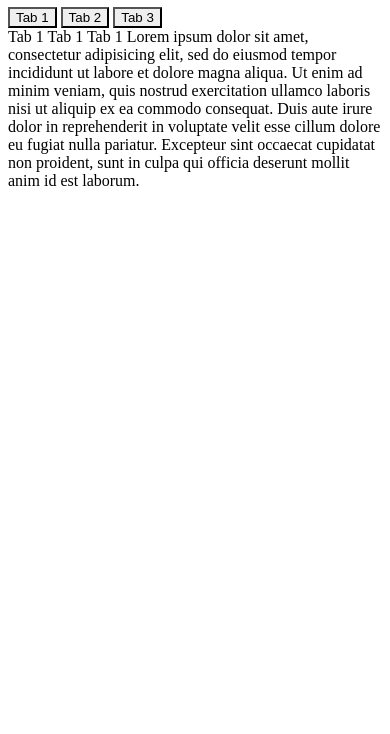
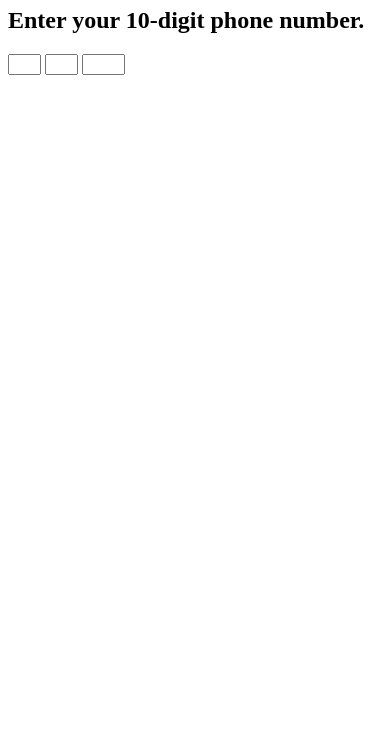
Before and after one commit to rplugge/07-08-js-mini-exercises, a plain HTML site: page AutoTabPhoneNumber/index.html in a window 390 px wide. Shown: the part 110-844 px from the top of the page. Drawn offline with Linux system fonts and the light colour scheme.

Commit message:
Completed auto tab phone number

```diff
--- a/AutoTabPhoneNumber/global.css
+++ b/AutoTabPhoneNumber/global.css
@@ -1,18 +1,13 @@
-.tab {
-
-  display: inline;
-
+#areacode{
+  width: 25px;
 }
 
-button {
-  border-radius: 0px;
+
+#prefix{
+  width: 25px;
 }
 
-.tabcontent {
-  position: absolute;
 
+#meatnpotatoes{
+  width: 35px;
 }
-
-.content {
-  position: relative;
-}
--- a/AutoTabPhoneNumber/global.js
+++ b/AutoTabPhoneNumber/global.js
@@ -1,27 +1,9 @@
-var tab1content = "Tab 1 Tab 1 Tab 1 Lorem ipsum dolor sit amet, consectetur adipisicing elit, sed do eiusmod tempor incididunt ut labore et dolore magna aliqua. Ut enim ad minim veniam, quis nostrud exercitation ullamco laboris nisi ut aliquip ex ea commodo consequat. Duis aute irure dolor in reprehenderit in voluptate velit esse cillum dolore eu fugiat nulla pariatur. Excepteur sint occaecat cupidatat non proident, sunt in culpa qui officia deserunt mollit anim id est laborum.";
 
-var tab2content = "Tab 2 Tab 2 Tab 2 Lorem ipsum dolor sit amet, consectetur adipisicing elit, sed do eiusmod tempor incididunt ut labore et dolore magna aliqua. Ut enim ad minim veniam, quis nostrud exercitation ullamco laboris nisi ut aliquip ex ea commodo consequat. Duis aute irure dolor in reprehenderit in voluptate velit esse cillum dolore eu fugiat nulla pariatur. Excepteur sint occaecat cupidatat non proident, sunt in culpa qui officia deserunt mollit anim id est laborum.";
-
-var tab3content = "Tab 3 Tab 3 Tab 3 Lorem ipsum dolor sit amet, consectetur adipisicing elit, sed do eiusmod tempor incididunt ut labore et dolore magna aliqua. Ut enim ad minim veniam, quis nostrud exercitation ullamco laboris nisi ut aliquip ex ea commodo consequat. Duis aute irure dolor in reprehenderit in voluptate velit esse cillum dolore eu fugiat nulla pariatur. Excepteur sint occaecat cupidatat non proident, sunt in culpa qui officia deserunt mollit anim id est laborum.";
+function autoTab(current, next){
+  if (current.getAttribute &&
+    current.value.length == current.getAttribute("maxlength")){
+    next.focus()
+  }
 
 
-var a = tab1content;
-
-
-var b = tab2content;
-
-var c = tab3content;
-
-function changeContent(id) {
-  if (id == "Tab1") {
-    document.getElementById("tabcontent").innerText = a;
-  }
-  if (id == "Tab2") {
-    document.getElementById("tabcontent").innerText = b;
-  }
-  if (id == "Tab3") {
-    document.getElementById("tabcontent").innerText = c;
-  }
 }
-
-document.getElementById("tabcontent").innerText = a;
--- a/AutoTabPhoneNumber/index.html
+++ b/AutoTabPhoneNumber/index.html
@@ -1,34 +1,20 @@
 <!doctype HTML>
 <html>
   <head>
-    <title>JS Mini-Exercise Tabs</title>
+    <title>JS Mini-Exercise Auto Tab Phone Number Inputs</title>
     <link rel="stylesheet" href="./global.css" property>
   </head>
   <body>
-    <h1>JS Atomic Mini Exercise - Tabs</h1>
+    <h1>JS Atomic Mini Exercise - Auto Tabbing</h1>
 
-
-    <h2></h2>
-    <p></p>
-    <div id="TabHeader" class="tabheader">
-
-
-      <div id="Tab1" class="tab">
-        <button type="button" onclick="changeContent('Tab1')"> Tab 1</button>
-      </div>
-      <div id="Tab2" class="tab">
-        <button type="button" onclick="changeContent('Tab2')"> Tab 2</button>
-      </div>
-      <div id="Tab3" class="tab">
-        <button type="button" onclick="changeContent('Tab3')"> Tab 3</button>
-      </div>
-    </div>
-    <div id="content" class="content">
-      <div id="tabcontent" >
-
-      </div>
-    </div>
-
+    <h2>
+      Enter your 10-digit phone number.
+    </h2>
+    <form name="phone">
+      <input type="text" name="areacode" maxlength=3 onKeyup="autoTab(this, document.phone.prefix)" id="areacode"></input>
+      <input type="text" name="prefix" maxlength=3 onKeyup="autoTab(this, document.phone.meatnpotatoes)" id="prefix"></input>
+      <input type="text" name="meatnpotatoes" maxlength=4 id="meatnpotatoes"></input>
+     </form>
 
   <script type="text/javascript" src="global.js"></script>
   </body>
```
